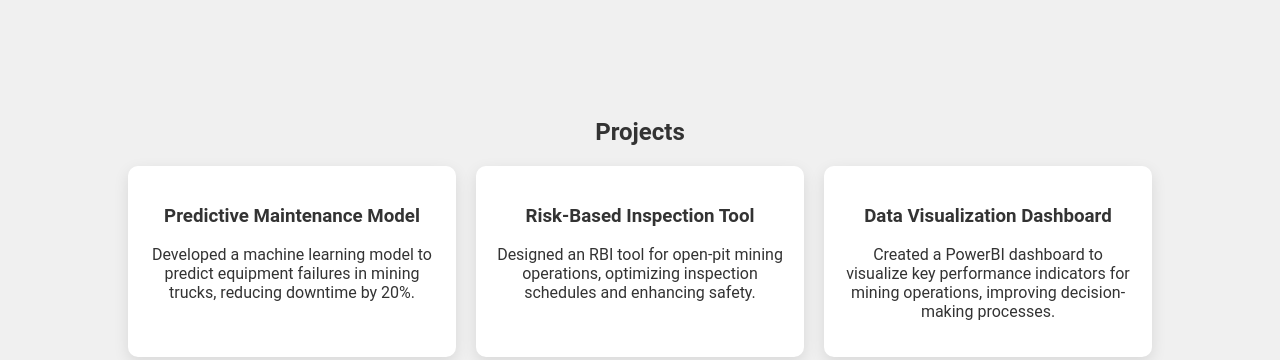
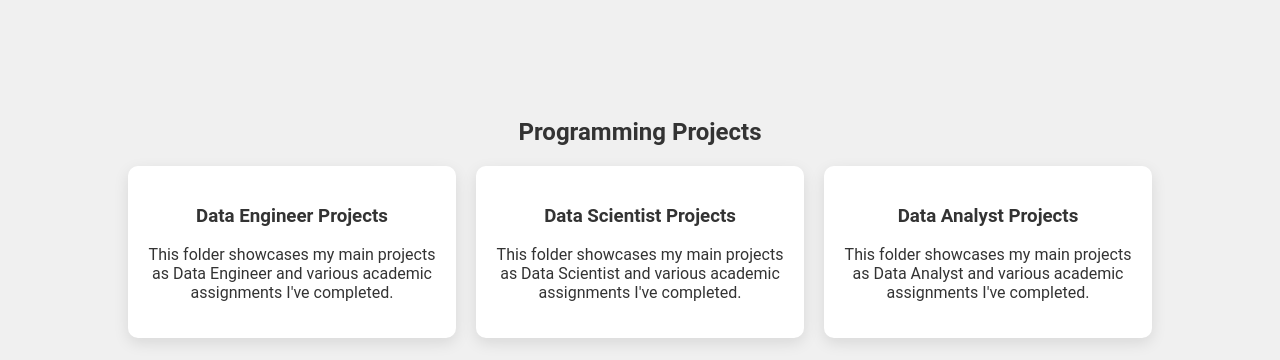
Before and after one commit to fsgarciam/fsgarciam.github.io, a plain HTML site: page index.html in a window 1280 px wide. Shown: the part 485-845 px from the top of the page. Drawn offline with nearby package versions, Linux system fonts and the light colour scheme.

Commit message:
Update index.html

```diff
--- a/index.html
+++ b/index.html
@@ -39,19 +39,19 @@
 
     <section id="projects" data-aos="fade-up">
         <div class="container">
-            <h2>Projects</h2>
+            <h2>Programming Projects</h2>
             <div class="project-grid">
                 <div class="project" data-aos="zoom-in">
-                    <h3>Predictive Maintenance Model</h3>
-                    <p>Developed a machine learning model to predict equipment failures in mining trucks, reducing downtime by 20%.</p>
+                    <h3>Data Engineer Projects</h3>
+                    <p>This folder showcases my main projects as Data Engineer and various academic assignments I've completed.</p>
                 </div>
                 <div class="project" data-aos="zoom-in">
-                    <h3>Risk-Based Inspection Tool</h3>
-                    <p>Designed an RBI tool for open-pit mining operations, optimizing inspection schedules and enhancing safety.</p>
+                    <h3>Data Scientist Projects</h3>
+                    <p>This folder showcases my main projects as Data Scientist and various academic assignments I've completed.</p>
                 </div>
                 <div class="project" data-aos="zoom-in">
-                    <h3>Data Visualization Dashboard</h3>
-                    <p>Created a PowerBI dashboard to visualize key performance indicators for mining operations, improving decision-making processes.</p>
+                    <h3>Data Analyst Projects</h3>
+                    <p>This folder showcases my main projects as Data Analyst and various academic assignments I've completed.</p>
                 </div>
             </div>
         </div>
```
